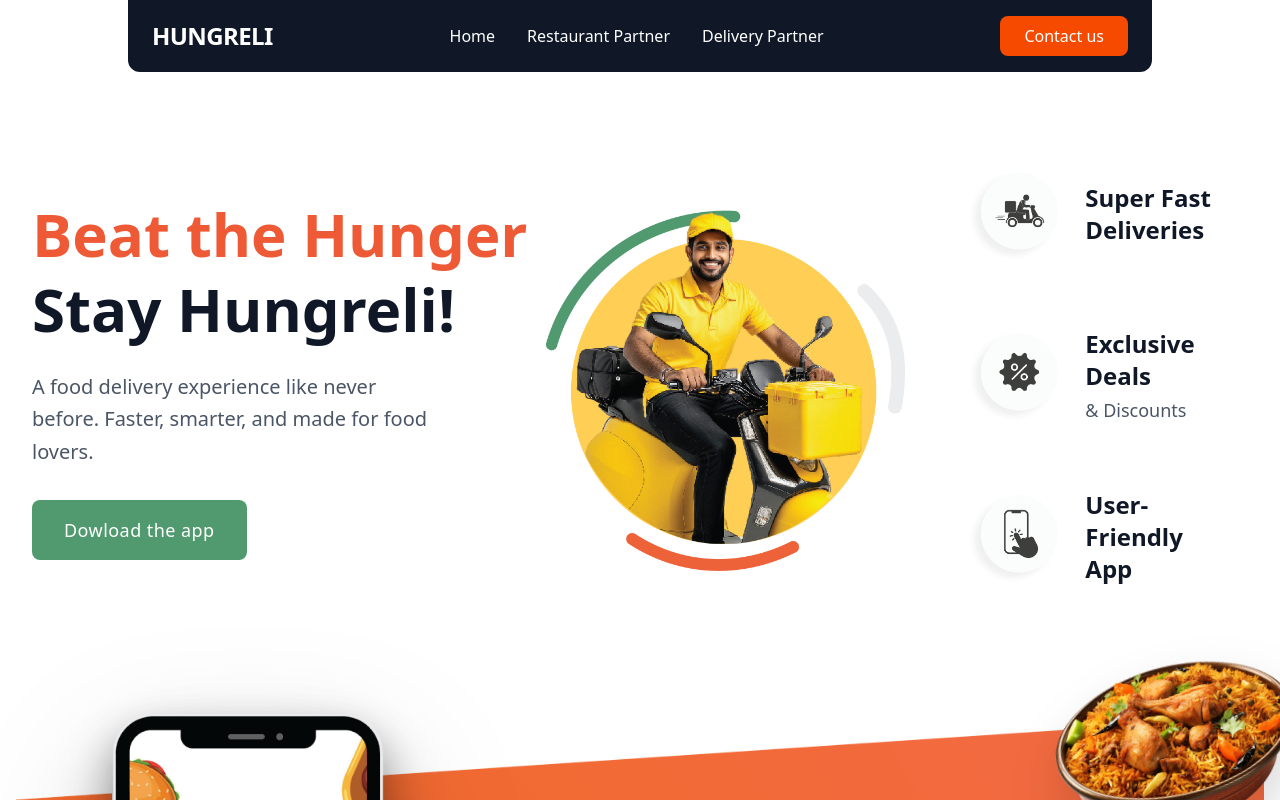
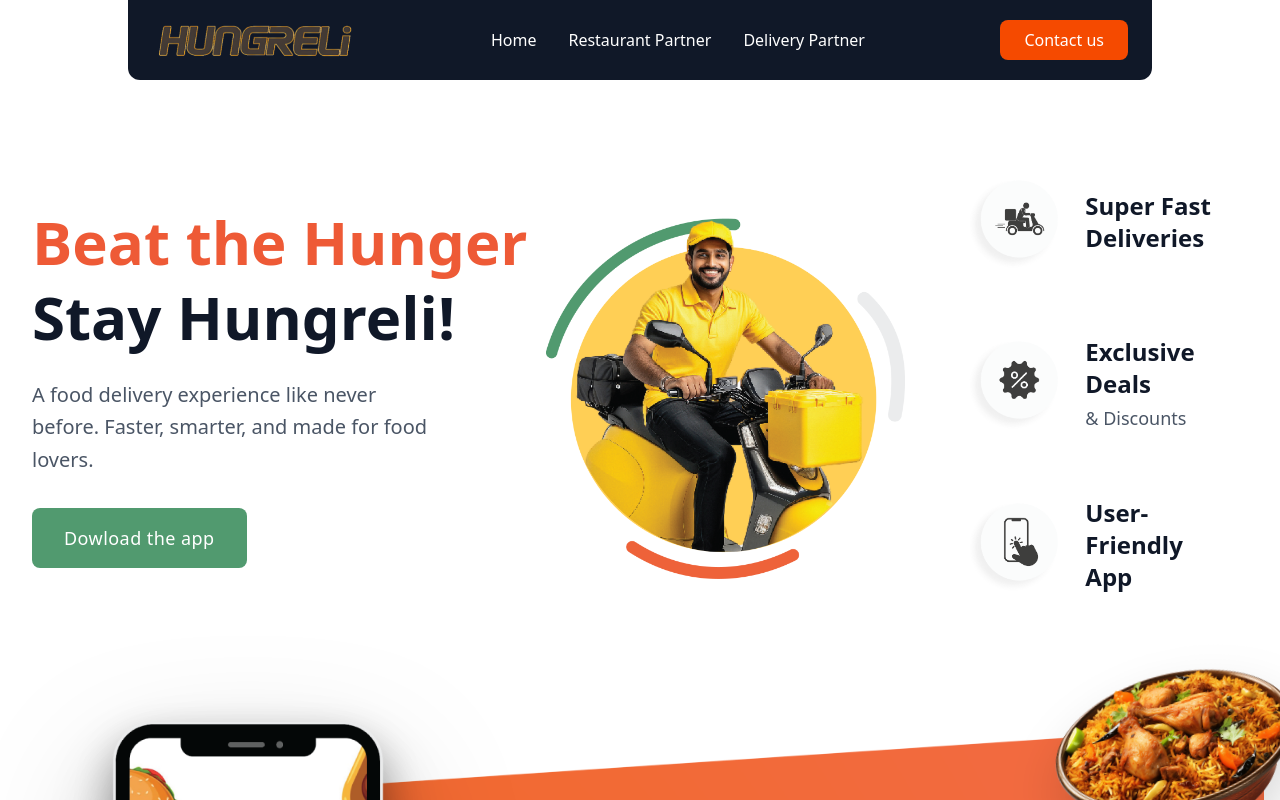
Before and after one commit to jayparve/Hungreli, a React (Vite) app: page / in a window 1280 px wide. Shown: the top 800 px of the page. Built offline with nearby package versions, Linux system fonts and the light colour scheme.

Commit message:
added logo and changed navbar

```diff
--- a/src/components/Navbar.jsx
+++ b/src/components/Navbar.jsx
@@ -1,5 +1,6 @@
 import React, { useState } from 'react';
 import { Menu, X } from 'lucide-react';
+import Logo from '../assets/logo.png';
 
 const Navbar = () => {
   const [isMenuOpen, setIsMenuOpen] = useState(false);
@@ -19,8 +20,12 @@ const Navbar = () => {
       <div className="max-w-7xl mx-auto px-4 sm:px-6">
         <div className="flex items-center justify-between">
           {/* Logo */}
-          <div className="font-display text-white text-2xl font-bold tracking-tight">
-            HUNGRELI
+          <div>
+            <img
+              src={Logo}
+              alt="Logo"
+              className="h-12 w-auto object-contain" // Added fixed height and proper object fitting
+            />
           </div>
 
           {/* Desktop Navigation */}
```
Also changed, not shown: src/assets/logo.png (added).
